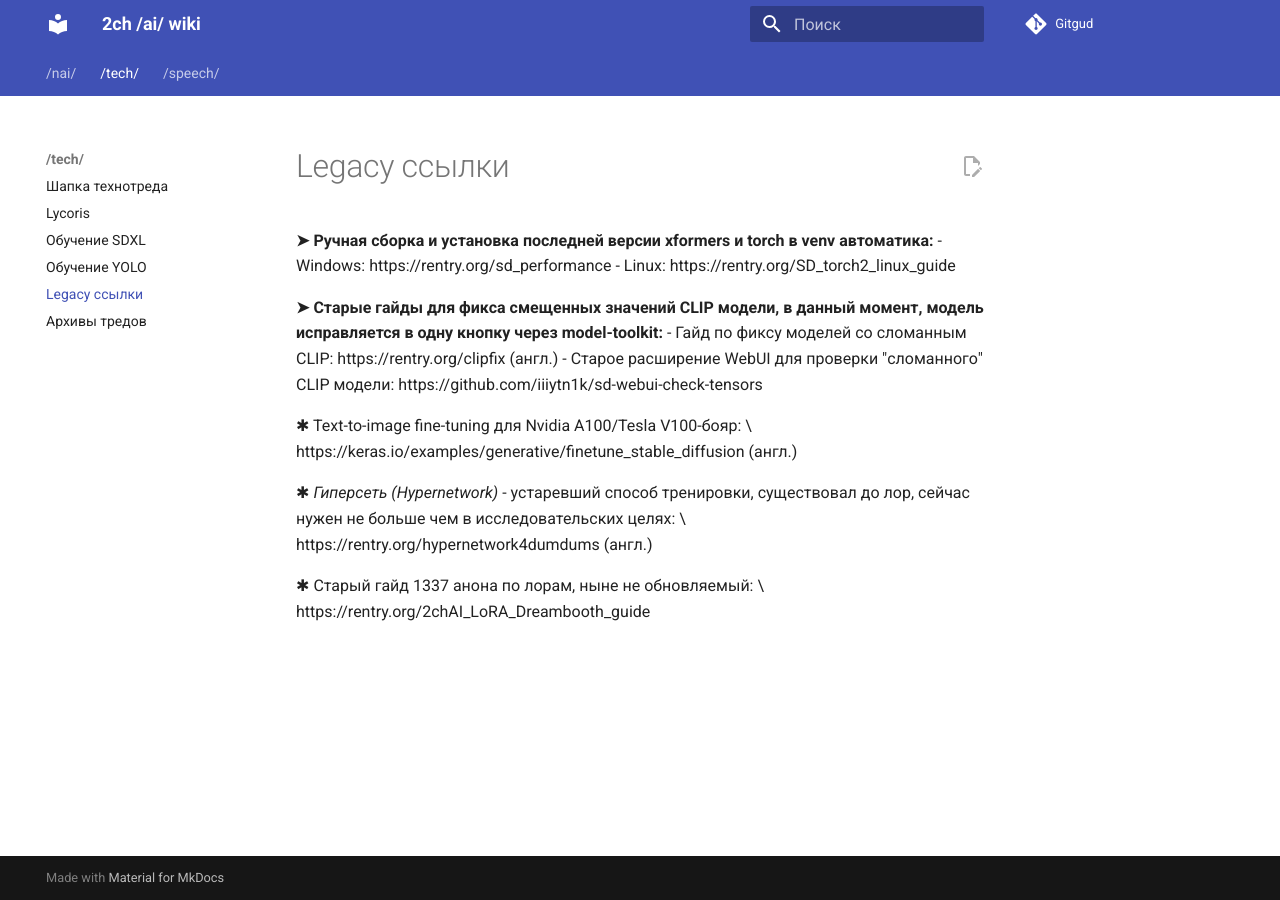
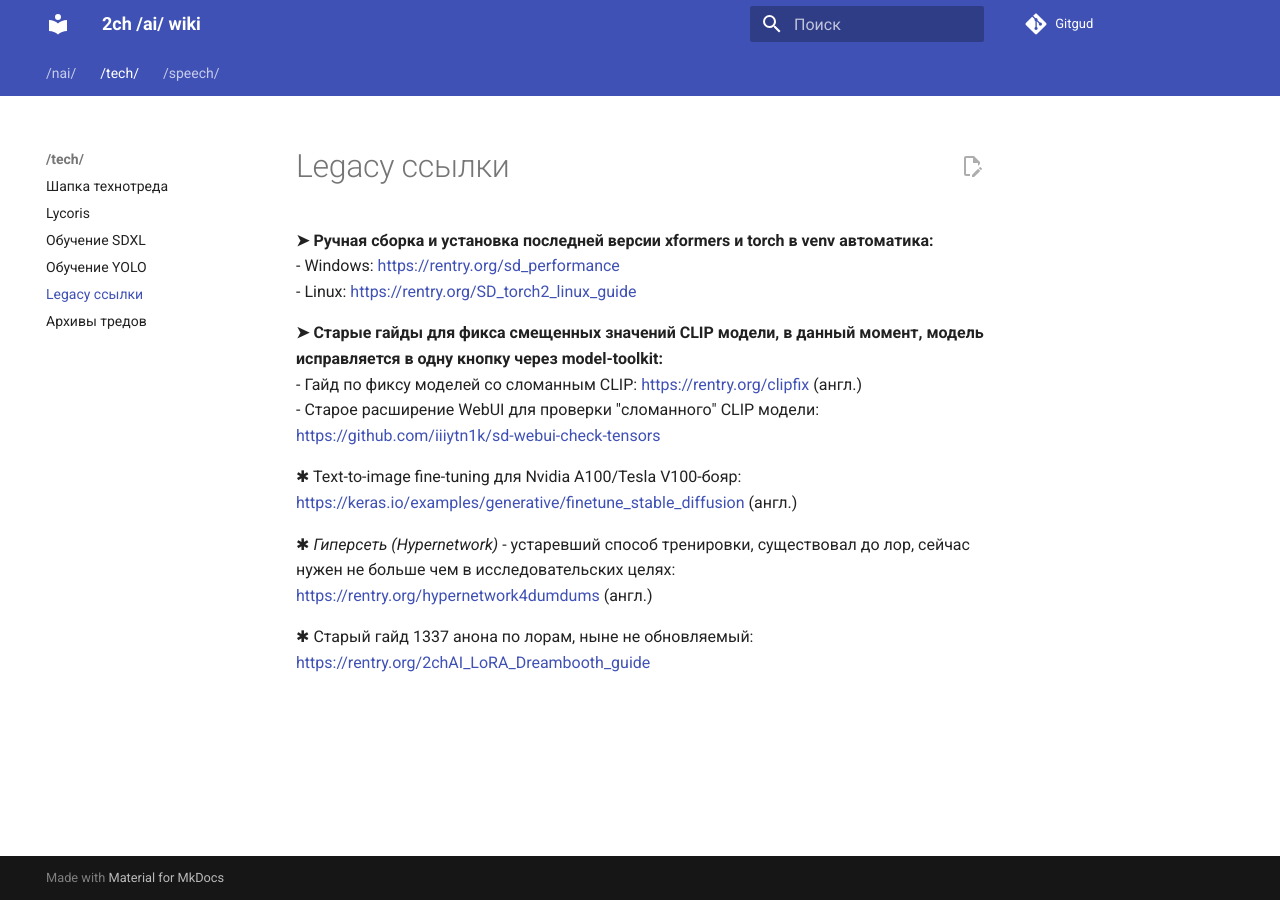
Before and after one commit to 2ch-ai/wiki, an MkDocs documentation site: the page built from docs/tech/legacy.md, in a window 1280 px wide. Built offline with MkDocs 1.6.1 and Material for MkDocs 9.7.7, drawn with Linux system fonts in a browser that asks for light colours; part of the change alters nothing that is shown.

```diff
--- a/docs/tech/legacy.md
+++ b/docs/tech/legacy.md
@@ -1,16 +1,16 @@
 **➤ Ручная сборка и установка последней версии xformers и torch в venv автоматика:**
-- Windows: https://rentry.org/sd_performance
-- Linux: https://rentry.org/SD_torch2_linux_guide
+- Windows: [https://rentry.org/sd_performance](https://rentry.org/sd_performance)
+- Linux: [https://rentry.org/SD_torch2_linux_guide](https://rentry.org/SD_torch2_linux_guide)
 
 **➤ Старые гайды для фикса смещенных значений CLIP модели, в данный момент, модель исправляется в одну кнопку через model-toolkit:**
-- Гайд по фиксу моделей со сломанным CLIP: https://rentry.org/clipfix (англ.)
-- Старое расширение WebUI для проверки "сломанного" CLIP модели: https://github.com/iiiytn1k/sd-webui-check-tensors
+- Гайд по фиксу моделей со сломанным CLIP: [https://rentry.org/clipfix](https://rentry.org/clipfix) (англ.)
+- Старое расширение WebUI для проверки "сломанного" CLIP модели: [https://github.com/iiiytn1k/sd-webui-check-tensors](https://github.com/iiiytn1k/sd-webui-check-tensors)
 
-✱ Text-to-image fine-tuning для Nvidia A100/Tesla V100-бояр: \
-https://keras.io/examples/generative/finetune_stable_diffusion (англ.)
+✱ Text-to-image fine-tuning для Nvidia A100/Tesla V100-бояр:
+[https://keras.io/examples/generative/finetune_stable_diffusion](https://keras.io/examples/generative/finetune_stable_diffusion) (англ.)
 
-✱ *Гиперсеть (Hypernetwork)* - устаревший способ тренировки, существовал до лор, сейчас нужен не больше чем в исследовательских целях: \
-https://rentry.org/hypernetwork4dumdums (англ.)
+✱ *Гиперсеть (Hypernetwork)* - устаревший способ тренировки, существовал до лор, сейчас нужен не больше чем в исследовательских целях:
+[https://rentry.org/hypernetwork4dumdums](https://rentry.org/hypernetwork4dumdums) (англ.)
 
-✱ Старый гайд 1337 анона по лорам, ныне не обновляемый: \
-https://rentry.org/2chAI_LoRA_Dreambooth_guide
+✱ Старый гайд 1337 анона по лорам, ныне не обновляемый:
+[https://rentry.org/2chAI_LoRA_Dreambooth_guide](https://rentry.org/2chAI_LoRA_Dreambooth_guide)
```
